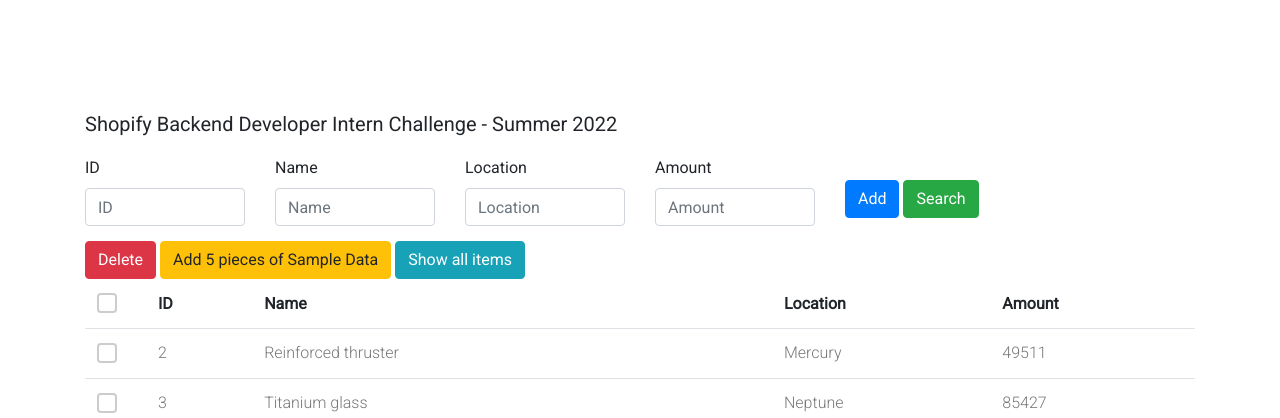
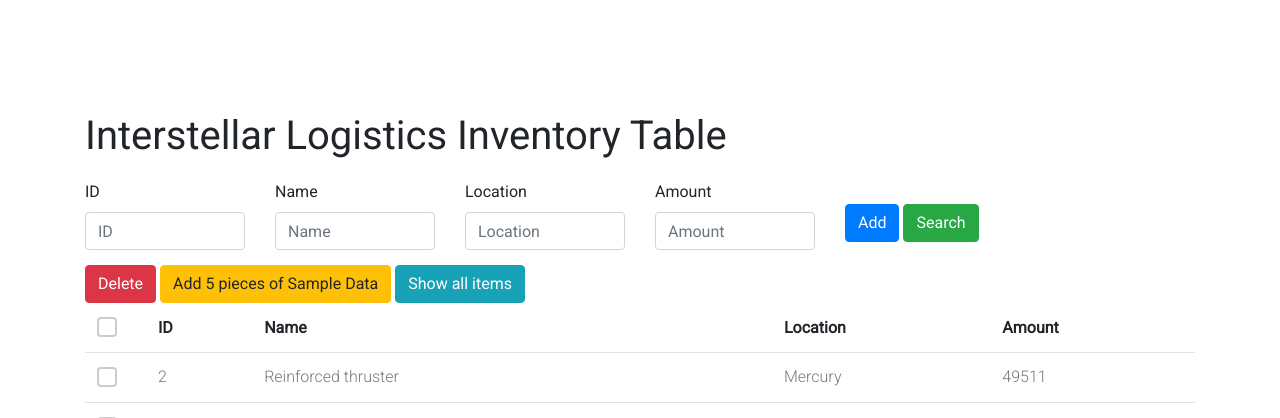
Before and after one commit to KarthusL/Shopify_Challenge, a Flask app: page / in a window 1280 px wide. Shown: the top 418 px of the page. Run offline with Flask 2, Linux system fonts and the light colour scheme; data comes from the database, SQL or seed files in the repository; both versions use the stored data as it was after the commit; some libraries are stand-ins or nearby versions.

Commit message:
Update readme.md and screenshot.png

```diff
--- a/inventory_app/templates/index.html
+++ b/inventory_app/templates/index.html
@@ -13,7 +13,7 @@
     <!-- Style -->
     <link rel="stylesheet" href="../static/css/style.css">
 
-    <title>Table #1</title>
+    <title>Interstellar Logistics</title>
 
 
   </head>
@@ -23,8 +23,7 @@
 
     <div class="content">
       <div class="container">
-        <h2 class="mb-auto" style='padding-bottom: 20px'>Shopify Backend Developer Intern
-          Challenge - Summer 2022</h2>
+        <h1 class="mb-auto" style='padding-bottom: 20px'>Interstellar Logistics Inventory Table</h1>
         <div class=" table-responsive">
           {% with messages = get_flashed_messages() %}
           {% if messages %}
```
Also changed, not shown: inventory_app/inventory.db, readme.md (added), screenshot.png (added).
